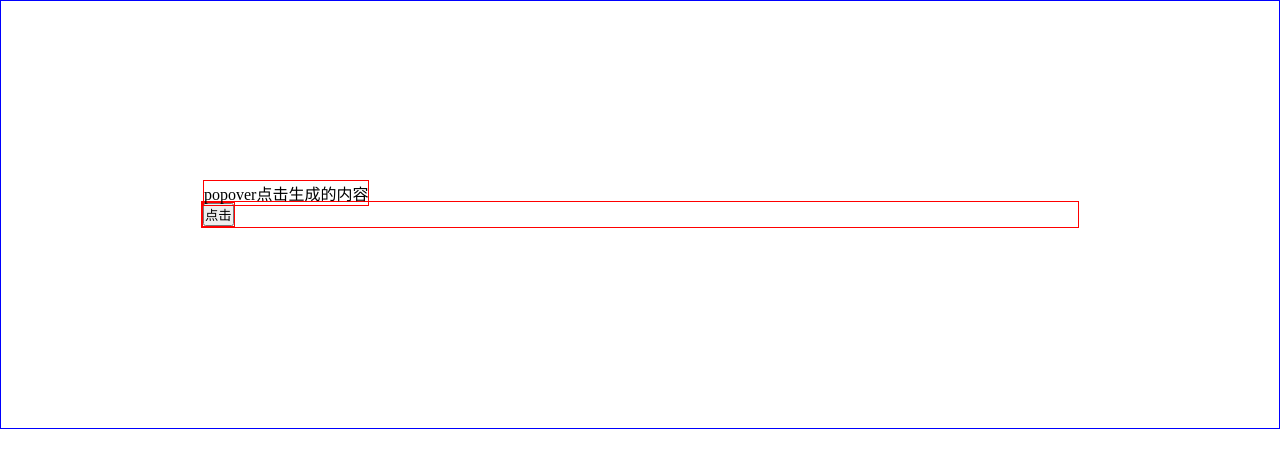
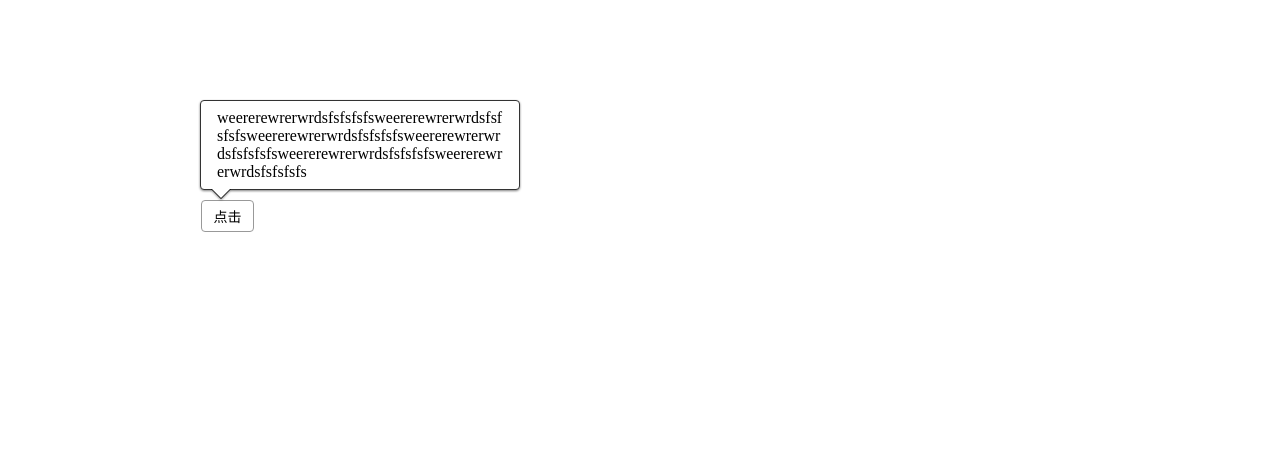
Before and after one commit to DT-seven/Vue-UI-gulu, a Vue app: page / in a window 1280 px wide. Both pictures are taken after a click on the button "点击". Shown: the top 468 px of the page. Built offline with nearby package versions, Linux system fonts and the light colour scheme.

Commit message:
添加样式

```diff
--- a/src/App.vue
+++ b/src/App.vue
@@ -1,13 +1,13 @@
 <template>
   <div id="app">
-    <div style="border:1px solid red; overflow:hideen">
-      <g-popover>
-        <template slot="content">
-          <div>popover点击生成的内容</div>
-        </template>
-        <button @click="yyy">点击</button>
-      </g-popover>
-    </div>
+    <g-popover>
+      <template slot="content">
+        <div>
+          weererewrerwrdsfsfsfsfsweererewrerwrdsfsfsfsfsweererewrerwrdsfsfsfsfsweererewrerwrdsfsfsfsfsweererewrerwrdsfsfsfsfsweererewrerwrdsfsfsfsfs
+        </div>
+      </template>
+      <g-button>点击</g-button>
+    </g-popover>
     <!-- <g-tabs :selected.sync="selectedTab">
       <g-tabs-head>
         <g-tabs-item name="girls">
@@ -105,7 +105,6 @@ export default {
 </script>
 <style lang="scss" scoped>
 #app {
-  border: 1px solid blue;
   padding: 200px;
 }
 </style>
--- a/src/components/popover.vue
+++ b/src/components/popover.vue
@@ -3,7 +3,7 @@
     <div ref="contentwrapper" class="contentwrapper" v-show="visiable">
       <slot name="content"></slot>
     </div>
-    <span ref="button">
+    <span ref="button" style="display:inline-block">
       <slot></slot>
     </span>
   </div>
@@ -19,7 +19,7 @@ export default {
   methods: {
     positionContent() {
       document.body.appendChild(this.$refs.contentwrapper);
-      let {left, top} = this.$refs.button.getBoundingClientRect();
+      let { left, top } = this.$refs.button.getBoundingClientRect();
       this.$refs.contentwrapper.style.left = left + window.scrollX + "px";
       this.$refs.contentwrapper.style.top = top + window.scrollY + "px";
     },
@@ -36,7 +36,6 @@ export default {
     close() {
       this.visiable = false;
       document.removeEventListener("click", this.eventHandle);
-      console.log("关闭");
     },
     showPop() {
       this.visiable = true;
@@ -62,11 +61,35 @@ export default {
   display: inline-block;
   vertical-align: top;
   position: relative;
-  border: 1px solid red;
 }
 .contentwrapper {
   position: absolute;
-  border: 1px solid red;
   transform: translateY(-100%);
+  border: 1px solid #333;
+  padding: 0.5em 1em;
+  border-radius: 4px;
+  margin-top: -10px;
+  max-width: 20em;
+  background-color: #fff;
+  filter: drop-shadow(0 1px 1px rgba(0, 0, 0, 0.5));
+  word-break: break-all;
+  &::before,
+  &::after {
+    content: "";
+    display: block;
+    border: 10px solid transparent;
+    width: 0;
+    height: 0;
+    position: absolute;
+    left: 10px;
+  }
+  &::before {
+    border-top-color: black;
+    top: 100%;
+  }
+  &::after {
+    border-top-color: #fff;
+    top: calc(100% - 1px);
+  }
 }
 </style>
```
